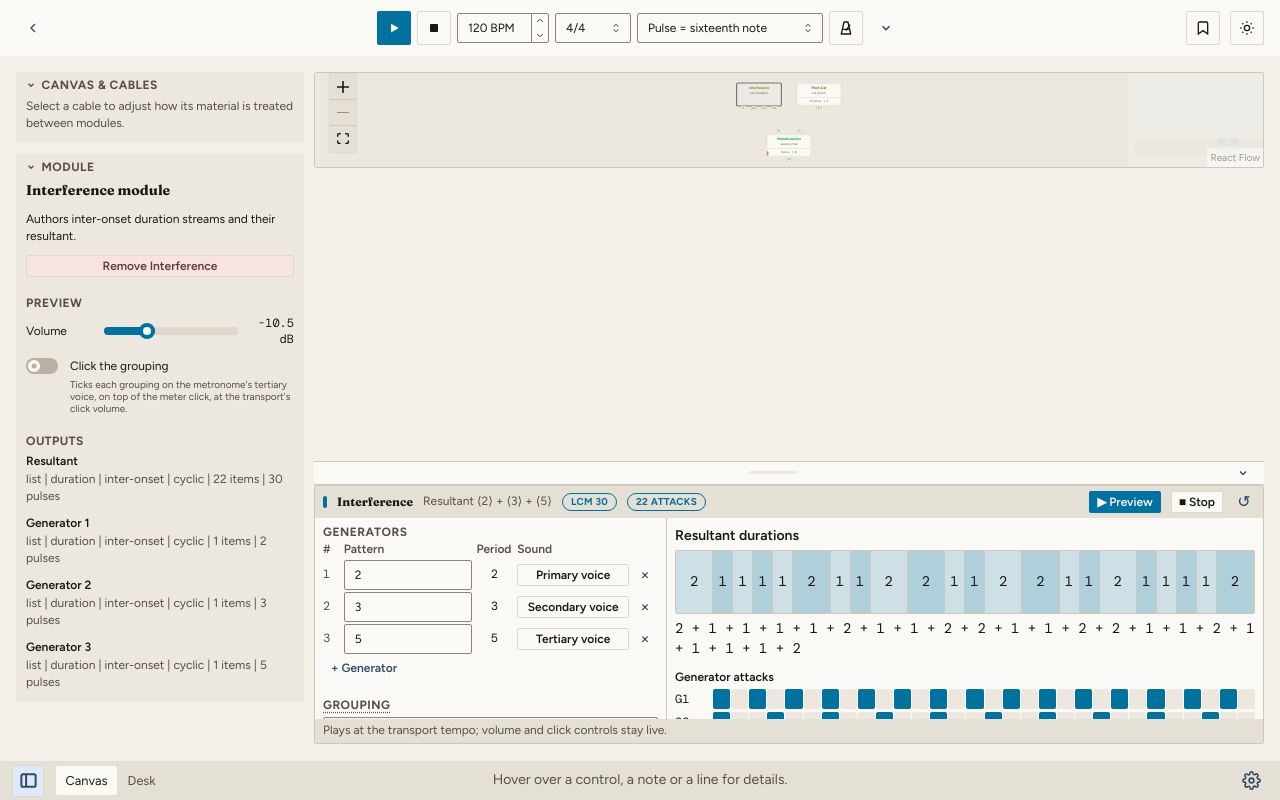
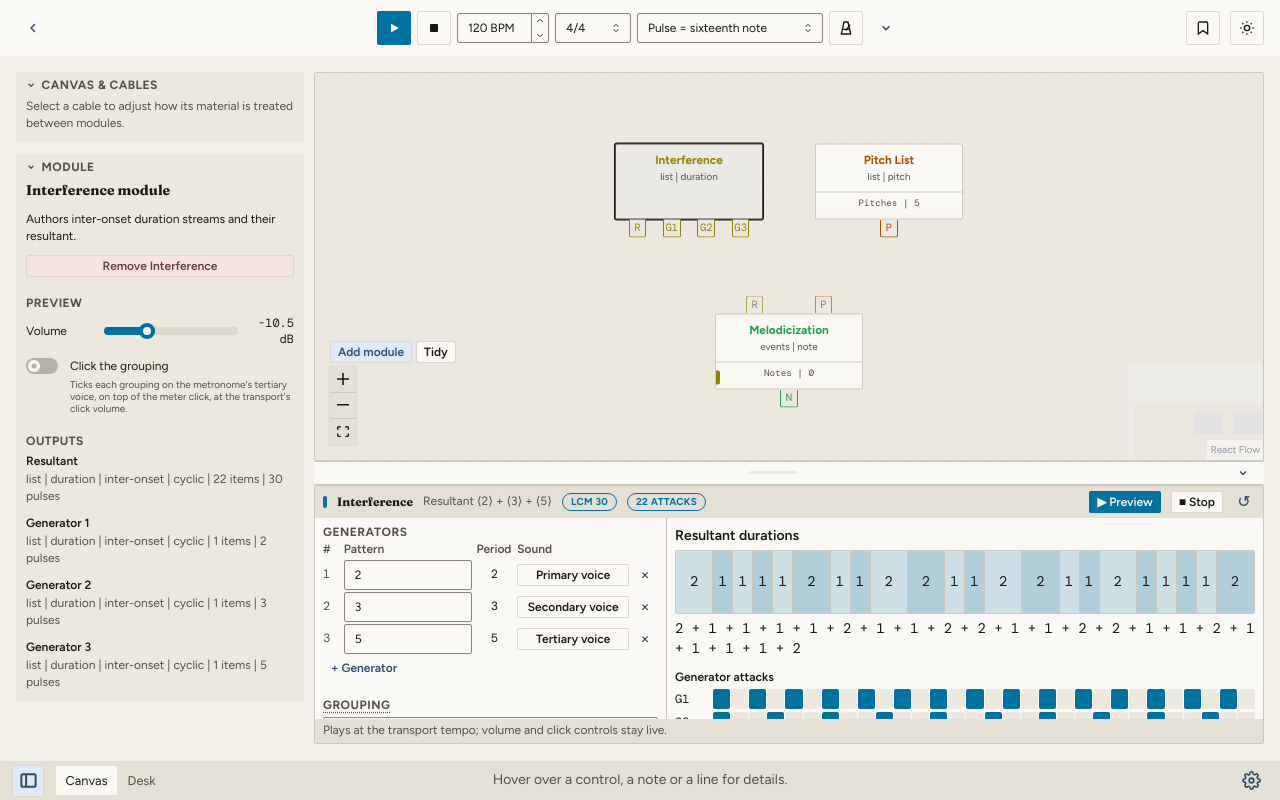
Before and after one commit to aueibu/Hrifa, a React (Vite) app in the folder shell/: page /composition-workbench in a window 1280 px wide. Built offline with nearby package versions, Linux system fonts and the light colour scheme.

Commit message:
Keep the canvas sized when switching to and from the desk
Both views share one grid cell and the inactive one is visibility:hidden, so
the canvas never collapses to zero and refits small.

Co-Authored-By: Claude Sonnet 5.5 <noreply@anthropic.com>

```diff
--- a/shell/src/pages/CompositionWorkbench.page.tsx
+++ b/shell/src/pages/CompositionWorkbench.page.tsx
@@ -544,9 +544,25 @@ export function CompositionWorkbenchPage() {
                     collapsed={detailCollapsed}
                     onCollapsed={setDetailCollapsed}
                     top={
-                      <>
-                      {/* Both stay mounted: the canvas keeps its viewport while the desk is shown. */}
-                      <div style={{ height: '100%' }} hidden={workspaceView !== 'desk'}>
+                      <div style={{ display: 'grid', flex: 1, minHeight: 0 }}>
+                      {/*
+                        Both stay mounted and share one grid cell. The inactive one is only
+                        visibility:hidden, never display:none, because the canvas measures its box:
+                        collapsing it to zero made it refit to a tiny view when shown again.
+                      */}
+                      <div
+                        // Height 0 with a full-height minimum: the desk fills the cell but never
+                        // makes the row taller, so it scrolls instead of resizing the canvas.
+                        style={{
+                          gridArea: '1 / 1',
+                          height: 0,
+                          minHeight: '100%',
+                          minWidth: 0,
+                          overflow: 'hidden',
+                          ...(workspaceView === 'desk' ? {} : { visibility: 'hidden' }),
+                        }}
+                        inert={workspaceView !== 'desk'}
+                      >
                         <DeskView
                           onMakeSource={(snippet) => {
                             addCompositionModule('snippet', undefined, snippet.id);
@@ -554,7 +570,18 @@ export function CompositionWorkbenchPage() {
                           }}
                         />
                       </div>
-                      <div style={{ height: '100%' }} hidden={workspaceView !== 'canvas'}>
+                      <div
+                        style={{
+                          // A flex column, as the stage's top pane was: the canvas fills it with flex: 1.
+                          display: 'flex',
+                          flexDirection: 'column',
+                          gridArea: '1 / 1',
+                          minHeight: 0,
+                          minWidth: 0,
+                          ...(workspaceView === 'canvas' ? {} : { visibility: 'hidden' }),
+                        }}
+                        inert={workspaceView !== 'canvas'}
+                      >
                       <CompositionCanvas
                         activeInstanceId={activeCompositionInstanceId}
                         selected={compositionInspectorTarget}
@@ -569,7 +596,7 @@ export function CompositionWorkbenchPage() {
                         onAddModule={addCompositionModule}
                       />
                       </div>
-                      </>
+                      </div>
                     }
                     bottom={
                       <ModuleInspectorSlotContext.Provider value={moduleInspectorSlot}>
```
